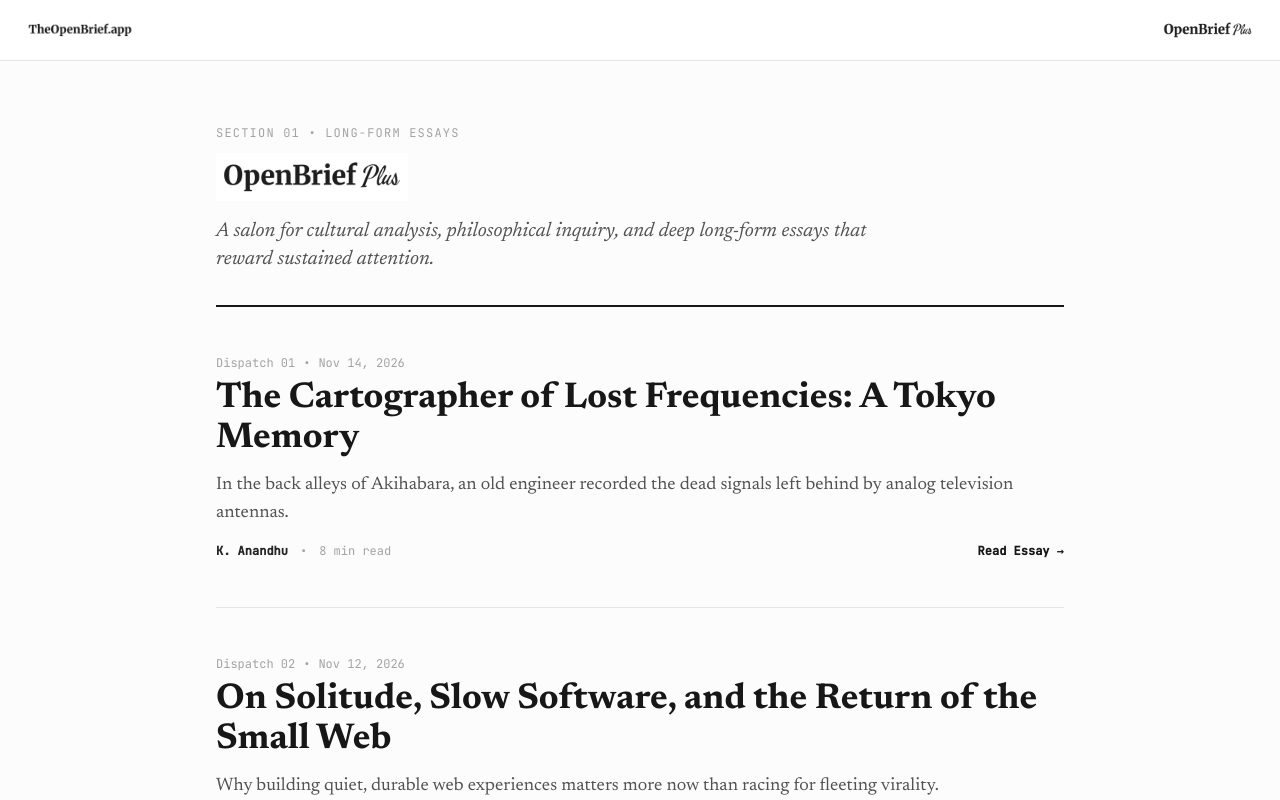
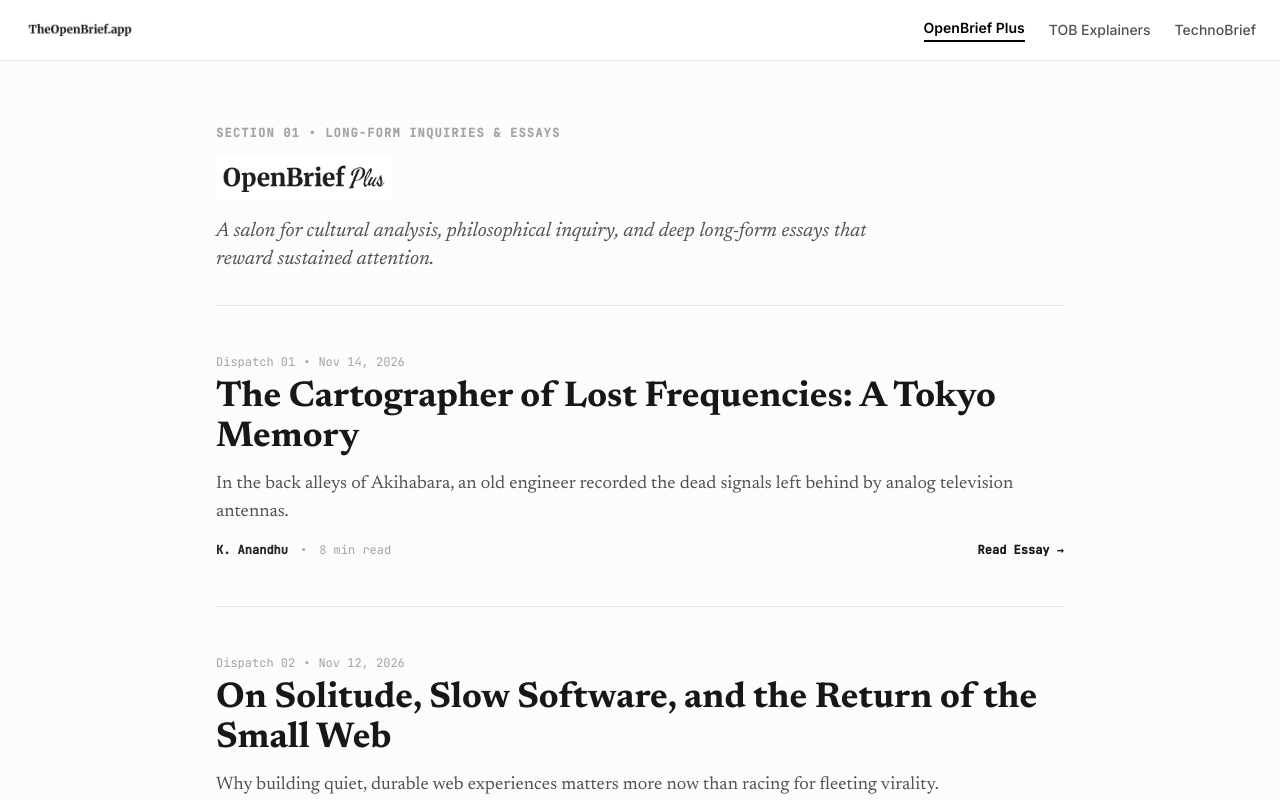
Before and after one commit to anandhukrishne/theopenbrief, a Next.js app in the folder apps/web/: page /journal in a window 1280 px wide. Shown: the top 800 px of the page. Built offline with nearby package versions, Linux system fonts and the light colour scheme; no server answers.

Commit message:
fix(web): remove dual logos in section headers for unified single-logo typography

```diff
--- a/apps/web/src/app/explainers/page.tsx
+++ b/apps/web/src/app/explainers/page.tsx
@@ -8,21 +8,26 @@ export default async function ExplainersPage() {
 
   return (
     <main className="min-h-screen">
+      {/* ── Clean Header (Single Logo Only) ── */}
       <header className="border-b border-neutral-200 py-4 px-4 sm:px-6 sticky top-0 bg-white/95 backdrop-blur z-20">
         <div className="max-w-7xl mx-auto flex items-center justify-between">
-          <Link href="/" className="flex items-center gap-3">
+          <Link href="/" className="flex items-center">
             <img src="/logo.png" alt="The Open Brief" className="h-7 w-auto object-contain" />
           </Link>
-          <img src="/logo-tob-explainers.png" alt="TOB Explainers" className="h-6 w-auto object-contain" />
+          <nav className="flex items-center gap-6 text-xs sm:text-sm font-medium text-neutral-600">
+            <Link href="/journal" className="hover:text-black transition-colors">OpenBrief Plus</Link>
+            <span className="text-black font-semibold border-b-2 border-black pb-0.5">TOB Explainers</span>
+            <Link href="/tech" className="hover:text-black transition-colors">TechnoBrief</Link>
+          </nav>
         </div>
       </header>
 
       <div className="max-w-5xl mx-auto px-6 py-12 sm:py-16">
-        <div className="mb-12 pb-8 border-b-2 border-neutral-900">
-          <div className="font-mono text-xs uppercase tracking-widest text-neutral-400 mb-3">
+        <div className="mb-12 pb-8 border-b border-neutral-200">
+          <div className="font-mono text-xs uppercase tracking-widest text-neutral-400 mb-4 font-semibold">
             Section 02 • Visual & Structural Analyses
           </div>
-          <img src="/logo-tob-explainers.png" alt="TOB Explainers" className="h-10 sm:h-12 w-auto object-contain mb-4" />
+          <img src="/logo-tob-explainers.png" alt="TOB Explainers" className="h-9 sm:h-11 w-auto object-contain mb-4" />
           <p className="editorial-serif text-lg sm:text-xl text-neutral-600 italic leading-relaxed max-w-2xl">
             Unpacking the mental models, systems architecture, and mechanical realities of modern technology and society.
           </p>
--- a/apps/web/src/app/journal/page.tsx
+++ b/apps/web/src/app/journal/page.tsx
@@ -8,24 +8,26 @@ export default async function JournalPage() {
 
   return (
     <main className="min-h-screen">
-      {/* ── Sub-header ── */}
+      {/* ── Clean Header (Single Logo Only) ── */}
       <header className="border-b border-neutral-200 py-4 px-4 sm:px-6 sticky top-0 bg-white/95 backdrop-blur z-20">
         <div className="max-w-7xl mx-auto flex items-center justify-between">
-          <Link href="/" className="flex items-center gap-3">
+          <Link href="/" className="flex items-center">
             <img src="/logo.png" alt="The Open Brief" className="h-7 w-auto object-contain" />
           </Link>
-          <div className="flex items-center gap-6">
-            <img src="/logo-openbrief-plus.png" alt="OpenBrief Plus" className="h-6 w-auto object-contain" />
-          </div>
+          <nav className="flex items-center gap-6 text-xs sm:text-sm font-medium text-neutral-600">
+            <span className="text-black font-semibold border-b-2 border-black pb-0.5">OpenBrief Plus</span>
+            <Link href="/explainers" className="hover:text-black transition-colors">TOB Explainers</Link>
+            <Link href="/tech" className="hover:text-black transition-colors">TechnoBrief</Link>
+          </nav>
         </div>
       </header>
 
       <div className="max-w-4xl mx-auto px-6 py-12 sm:py-16">
-        <div className="mb-12 pb-8 border-b-2 border-neutral-900">
-          <div className="font-mono text-xs uppercase tracking-widest text-neutral-400 mb-3">
-            Section 01 • Long-Form Essays
+        <div className="mb-12 pb-8 border-b border-neutral-200">
+          <div className="font-mono text-xs uppercase tracking-widest text-neutral-400 mb-4 font-semibold">
+            Section 01 • Long-Form Inquiries & Essays
           </div>
-          <img src="/logo-openbrief-plus.png" alt="OpenBrief Plus" className="h-10 sm:h-12 w-auto object-contain mb-4" />
+          <img src="/logo-openbrief-plus.png" alt="OpenBrief Plus" className="h-9 sm:h-11 w-auto object-contain mb-4" />
           <p className="editorial-serif text-lg sm:text-xl text-neutral-600 italic leading-relaxed max-w-2xl">
             A salon for cultural analysis, philosophical inquiry, and deep long-form essays that reward sustained attention.
           </p>
--- a/apps/web/src/app/tech/page.tsx
+++ b/apps/web/src/app/tech/page.tsx
@@ -8,21 +8,26 @@ export default async function TechPage() {
 
   return (
     <main className="min-h-screen">
+      {/* ── Clean Header (Single Logo Only) ── */}
       <header className="border-b border-neutral-200 py-4 px-4 sm:px-6 sticky top-0 bg-white/95 backdrop-blur z-20">
         <div className="max-w-7xl mx-auto flex items-center justify-between">
-          <Link href="/" className="flex items-center gap-3">
+          <Link href="/" className="flex items-center">
             <img src="/logo.png" alt="The Open Brief" className="h-7 w-auto object-contain" />
           </Link>
-          <img src="/logo-technobrief.png" alt="TechnoBrief" className="h-6 w-auto object-contain" />
+          <nav className="flex items-center gap-6 text-xs sm:text-sm font-medium text-neutral-600">
+            <Link href="/journal" className="hover:text-black transition-colors">OpenBrief Plus</Link>
+            <Link href="/explainers" className="hover:text-black transition-colors">TOB Explainers</Link>
+            <span className="text-black font-semibold border-b-2 border-black pb-0.5">TechnoBrief</span>
+          </nav>
         </div>
       </header>
 
       <div className="max-w-5xl mx-auto px-6 py-12 sm:py-16">
-        <div className="mb-12 pb-8 border-b-2 border-neutral-900">
-          <div className="font-mono text-xs uppercase tracking-widest text-neutral-400 mb-3">
+        <div className="mb-12 pb-8 border-b border-neutral-200">
+          <div className="font-mono text-xs uppercase tracking-widest text-neutral-400 mb-4 font-semibold">
             Section 03 • Engineering Intelligence
           </div>
-          <img src="/logo-technobrief.png" alt="TechnoBrief" className="h-10 sm:h-12 w-auto object-contain mb-4" />
+          <img src="/logo-technobrief.png" alt="TechnoBrief" className="h-9 sm:h-11 w-auto object-contain mb-4" />
           <p className="editorial-serif text-lg sm:text-xl text-neutral-600 italic leading-relaxed max-w-2xl">
             Dense, fast-paced technical bites examining distributed protocols, kernel abstractions, and modern engineering patterns.
           </p>
@@ -32,7 +37,7 @@ export default async function TechPage() {
           {articles.map((article) => (
             <article key={article.id} className="p-6 border border-neutral-200 bg-white group hover:border-neutral-900 transition-colors flex flex-col justify-between">
               <div>
-                <div className="font-mono text-[10px] uppercase tracking-widest text-neutral-400 mb-2">
+                <div className="font-mono text-[10px] uppercase tracking-widest text-neutral-400 mb-2 font-semibold">
                   ⚡ Byte
                 </div>
                 <Link href={`/articles/${article.slug}`}>
```
